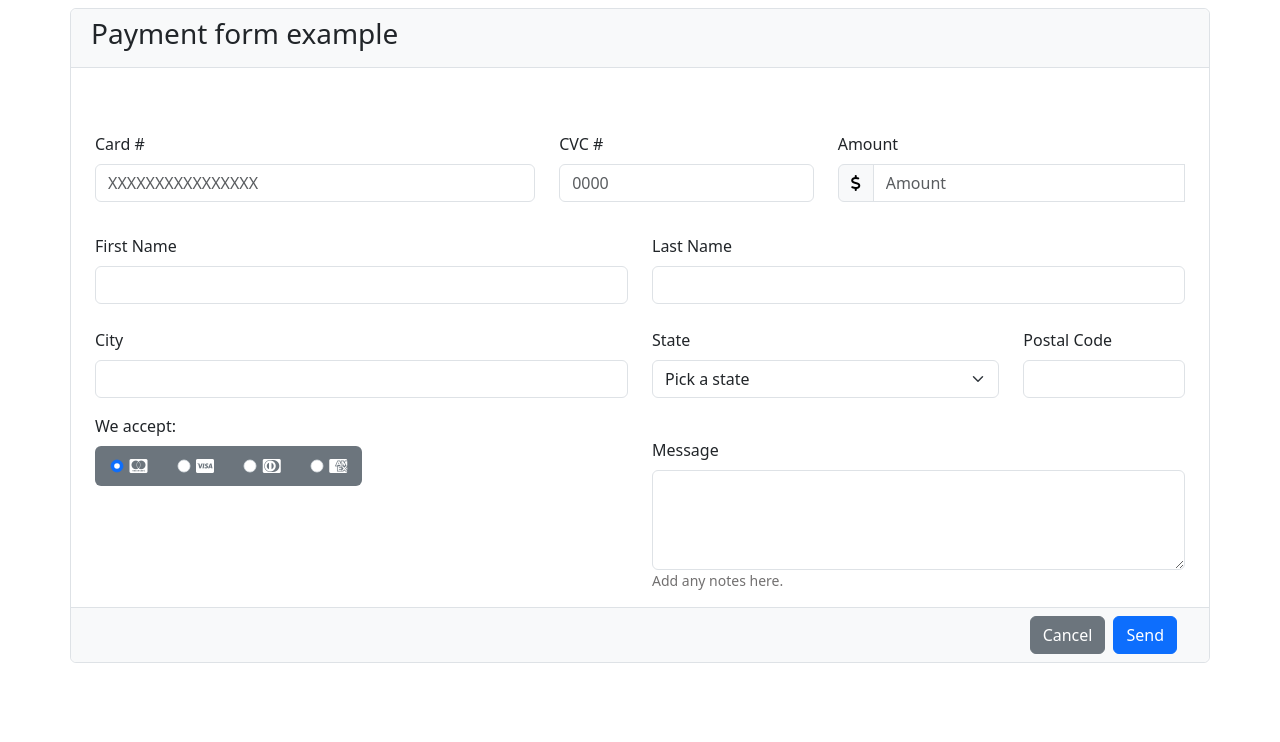
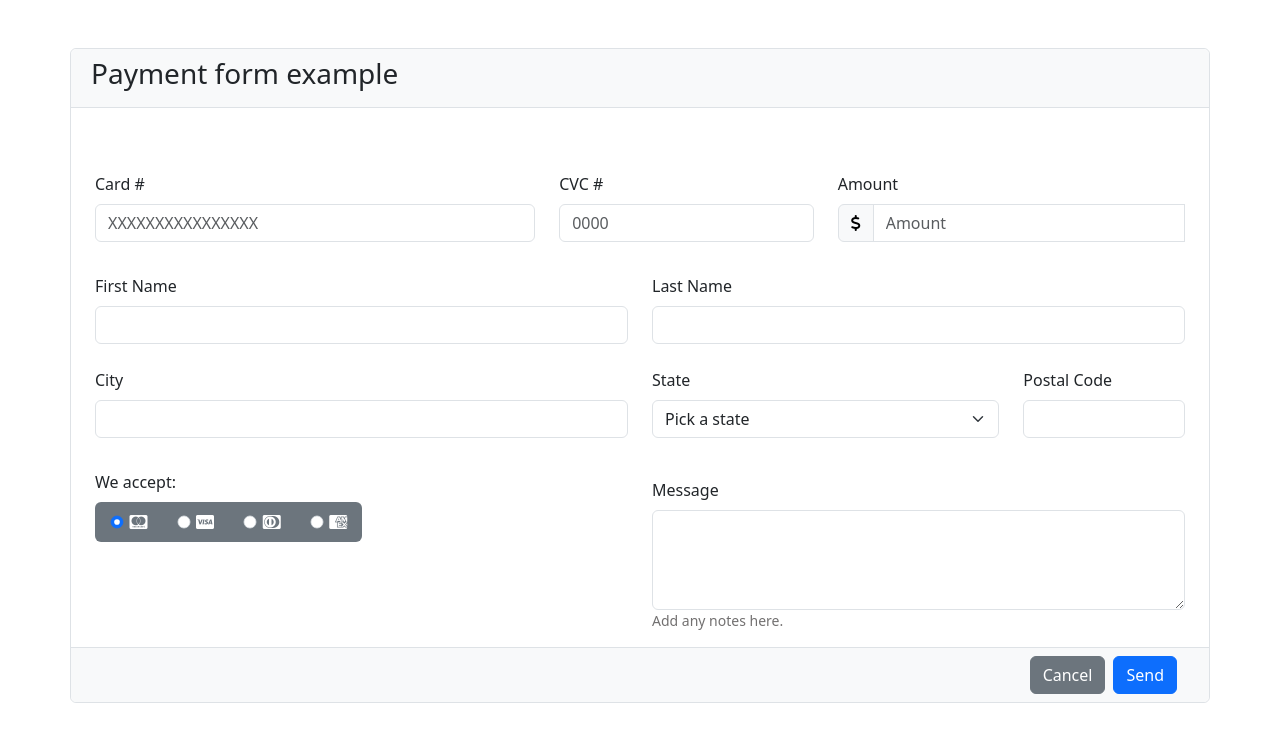
Before and after one commit to glader0293/html5-form, a plain HTML site: page index.html in a window 1280 px wide. Drawn offline with nearby package versions, Linux system fonts and the light colour scheme.

Commit message:
Last very last update

```diff
--- a/index.html
+++ b/index.html
@@ -9,7 +9,7 @@
     <link rel="stylesheet" href="styles.css">
 </head>
 <body>
-    <div class="container border rounded my-2 p-0">
+    <div class="container border rounded my-5 p-0">
         <div class="bg-light rounded-top container border-bottom">
             <h3 class="p-2">Payment form example</h3>
         </div>
@@ -153,7 +153,7 @@
                 <!-- <div class="container-fluid row  m-2  rounded  g-4"> -->
                     <div class="row m-0 mt-3 rounded g-4">
                     <!--RADIO BUTTONS-->
-                    <div class="col-lg-6 col-md-12 col-sm-12  d-flex flex-column m-0 ">
+                    <div class="col-lg-6 col-md-12 col-sm-12  d-flex flex-column mt-3">
                         <!--CREDIT CARD TITLE-->
                         <label for="postalCode" class="form-label">We accept:</label>
                         <!--CREDIT CARD ICONS AND RADIO CHECKS-->
```
